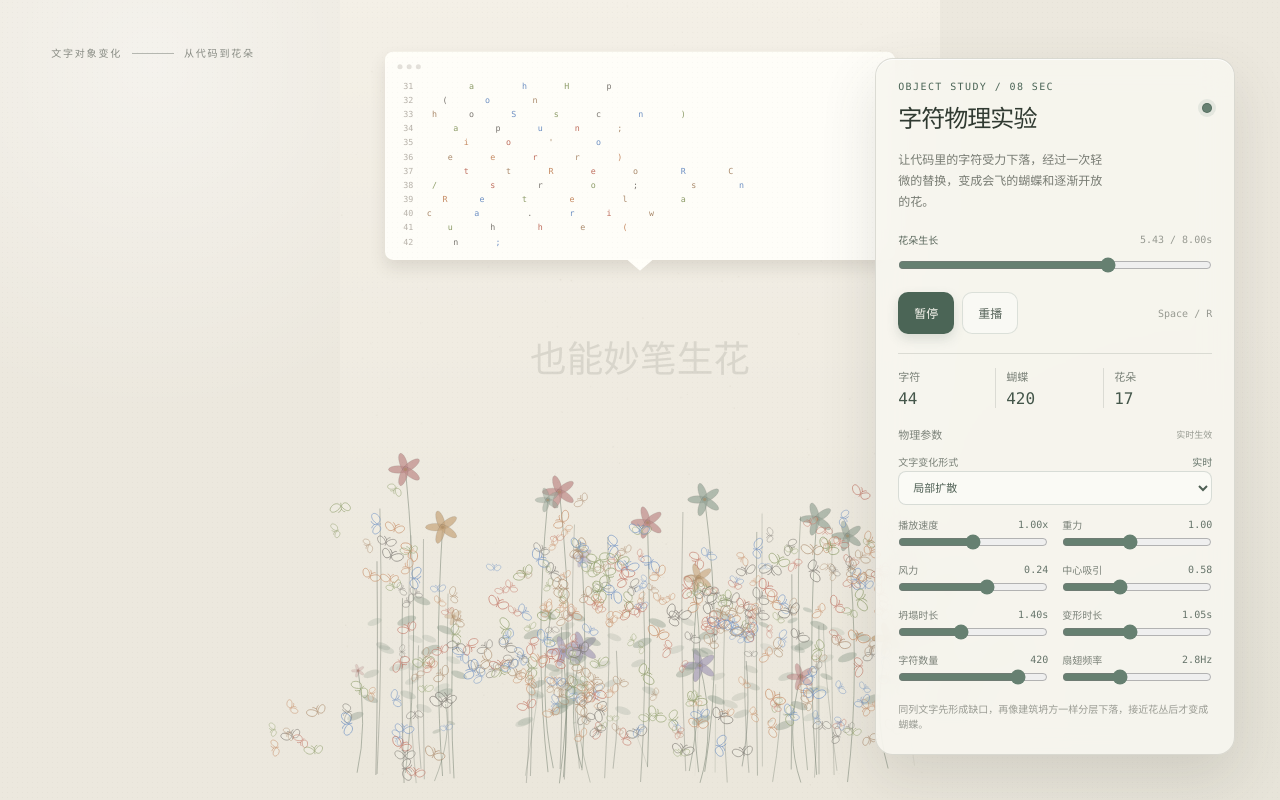
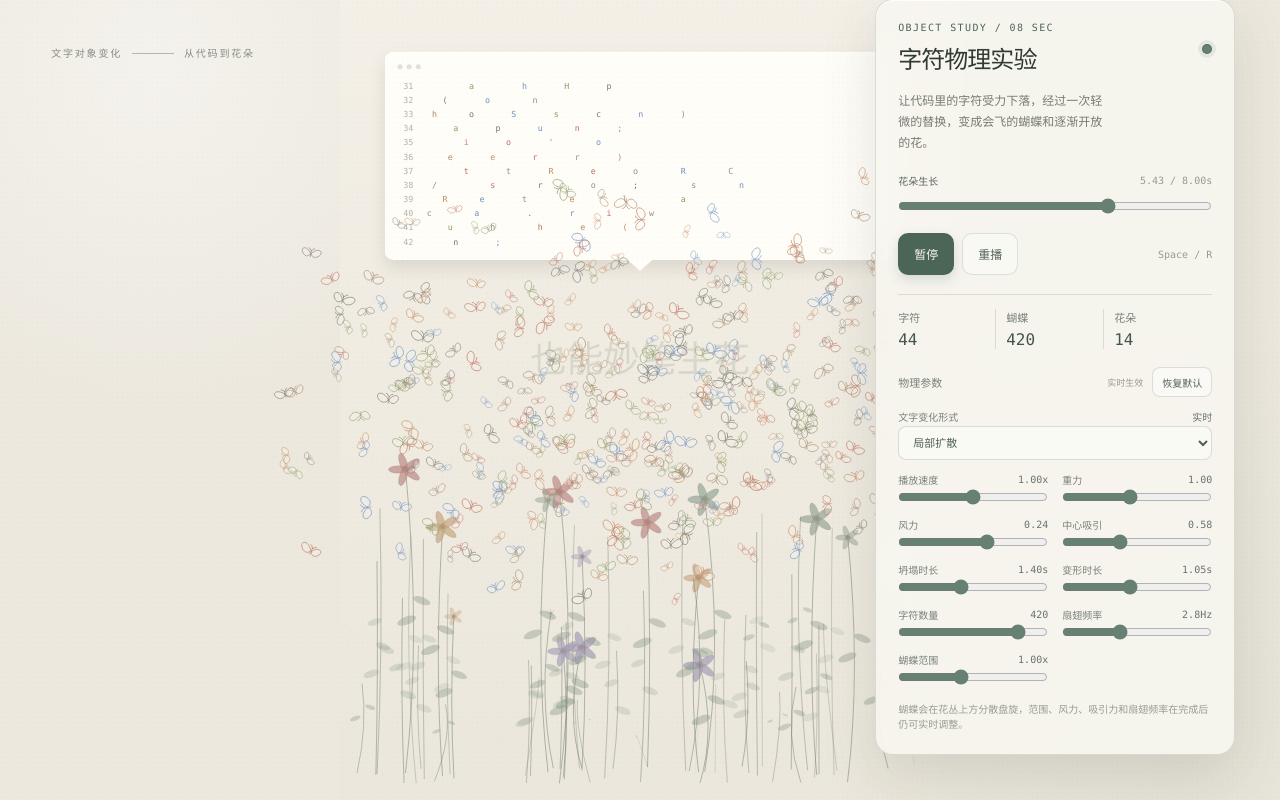
Before and after one commit to DewMysimple/Character, a React (Vite) app: page / in a window 1280 px wide. Built offline with nearby package versions, Linux system fonts and the light colour scheme.

Commit message:
feat: spread butterflies and reset controls

```diff
--- a/src/App.tsx
+++ b/src/App.tsx
@@ -31,6 +31,10 @@ export default function App() {
     setReplayToken((token) => token + 1);
     setSnapshot(INITIAL_SNAPSHOT);
     setPlaying(true);
+  };
+
+  const handleResetConfig = () => {
+    setConfig({ ...DEFAULT_PHYSICS });
   };
 
   const handleSeek = (time: number) => {
@@ -82,6 +86,7 @@ export default function App() {
         snapshot={snapshot}
         onToggle={handleToggle}
         onReplay={handleReplay}
+        onResetConfig={handleResetConfig}
         onSeek={handleSeek}
         onConfigChange={handleConfigChange}
       />
--- a/src/components/ControlPanel.tsx
+++ b/src/components/ControlPanel.tsx
@@ -7,6 +7,7 @@ interface ControlPanelProps {
   snapshot: SceneSnapshot;
   onToggle: () => void;
   onReplay: () => void;
+  onResetConfig: () => void;
   onSeek: (time: number) => void;
   onConfigChange: <Key extends keyof PhysicsConfig>(key: Key, value: PhysicsConfig[Key]) => void;
 }
@@ -19,6 +20,7 @@ export function ControlPanel({
   snapshot,
   onToggle,
   onReplay,
+  onResetConfig,
   onSeek,
   onConfigChange,
 }: ControlPanelProps) {
@@ -84,7 +86,12 @@ export function ControlPanel({
 
       <div className="parameter-heading">
         <span>物理参数</span>
-        <span className="parameter-hint">实时生效</span>
+        <div className="parameter-heading-actions">
+          <span className="parameter-hint">实时生效</span>
+          <button className="reset-button" type="button" onClick={onResetConfig}>
+            恢复默认
+          </button>
+        </div>
       </div>
 
       <div className="parameters-grid">
@@ -164,9 +171,18 @@ export function ControlPanel({
           display={`${formatValue(config.wingBeatFrequency, 1)}Hz`}
           onChange={(value) => onConfigChange("wingBeatFrequency", value)}
         />
+        <Parameter
+          label="蝴蝶范围"
+          value={config.butterflySpread}
+          min={0.55}
+          max={1.65}
+          step={0.05}
+          display={`${formatValue(config.butterflySpread, 2)}x`}
+          onChange={(value) => onConfigChange("butterflySpread", value)}
+        />
       </div>
 
-      <p className="motion-note">同列文字先形成缺口，再像建筑坍方一样分层下落，接近花丛后才变成蝴蝶。</p>
+      <p className="motion-note">蝴蝶会在花丛上方分散盘旋，范围、风力、吸引力和扇翅频率在完成后仍可实时调整。</p>
     </aside>
   );
 }
--- a/src/engine/scene.ts
+++ b/src/engine/scene.ts
@@ -48,6 +48,8 @@ const COLLAPSE_CENTER_X = DESIGN_WIDTH / 2;
 const COLLAPSE_CENTER_Y = 304;
 const FLOWER_ZONE_MIN_Y = 650;
 const FLOWER_ZONE_MAX_Y = 776;
+const BUTTERFLY_ZONE_TOP = 322;
+const BUTTERFLY_ZONE_BOTTOM = 682;
 const CODE_START_X = 104;
 const CODE_START_Y = 104;
 const CODE_CHAR_STEP = 6.35;
@@ -517,14 +519,28 @@ export class SceneEngine {
       const age = Math.max(0, this.motionTime - butterfly.birthTime);
       butterfly.flightPhase += delta * 7.2;
       butterfly.wingPhase += delta * this.config.wingBeatFrequency * Math.PI * 2;
-      const orbitX = butterfly.targetX + Math.sin(age * 1.18 + butterfly.flightPhase) * butterfly.orbitRadius;
-      const orbitY = butterfly.targetY + Math.cos(age * 1.42 + butterfly.flightPhase) * butterfly.orbitHeight;
+      const spread = this.config.butterflySpread;
+      const wideDriftX = Math.sin(age * 0.42 + butterfly.seed) * 42 * spread;
+      const wideDriftY = Math.cos(age * 0.36 + butterfly.seed * 0.7) * 38 * spread;
+      const orbitX =
+        butterfly.targetX +
+        wideDriftX +
+        Math.sin(age * 1.18 + butterfly.flightPhase) * butterfly.orbitRadius * spread;
+      const orbitY =
+        butterfly.targetY +
+        wideDriftY +
+        Math.cos(age * 1.42 + butterfly.flightPhase) * butterfly.orbitHeight * spread;
       const distanceX = orbitX - butterfly.x;
       const distanceY = orbitY - butterfly.y;
       const drift = Math.cos(age * 2.7 + butterfly.seed) * 0.018;
-      const steering = 0.00105;
-      butterfly.vx += (distanceX * steering + drift + this.config.wind * 0.0012) * delta * 60;
+      const steering = 0.00075 + this.config.centerAttraction * 0.00055;
+      const canopyLift =
+        (BUTTERFLY_ZONE_TOP - butterfly.y) * 0.00006 +
+        (BUTTERFLY_ZONE_BOTTOM - butterfly.y) * 0.000018;
+      butterfly.vx +=
+        (distanceX * steering + drift + this.config.wind * 0.0012) * delta * 60;
       butterfly.vy += (distanceY * steering + Math.sin(age * 2.2 + butterfly.seed) * 0.014) * delta * 60;
+      butterfly.vy += canopyLift * delta * 60;
       butterfly.vx *= 0.982;
       butterfly.vy *= 0.982;
       const flightSpeed = Math.hypot(butterfly.vx, butterfly.vy);
@@ -537,7 +553,11 @@ export class SceneEngine {
       butterfly.rotation += butterfly.rotationSpeed * delta * 60 + butterfly.vx * 0.0006;
       butterfly.alpha = 0.9 * easeOutCubic(clamp(age / 0.34, 0, 1));
 
-      if (!butterfly.flowerLinked && Math.hypot(distanceX, distanceY) < 64) {
+      const flowerDistance = Math.hypot(
+        butterfly.flowerX - butterfly.x,
+        butterfly.flowerY - butterfly.y,
+      );
+      if (!butterfly.flowerLinked && (flowerDistance < 112 || age > 1.65)) {
         butterfly.flowerLinked = true;
         this.activateFlower(
           butterfly.targetFlowerId,
@@ -681,11 +701,20 @@ export class SceneEngine {
     const id = this.butterflies.length;
     const targetFlowerId = id % this.flowers.length;
     const targetFlower = this.flowers[targetFlowerId];
-    const targetX =
+    const flowerX =
       targetFlower.x + targetFlower.sway * 0.45 + (seededRandom(glyph.seed + 13) - 0.5) * 24;
-    const targetY =
-      targetFlower.groundY -
-      targetFlower.height * (0.68 + seededRandom(glyph.seed + 14) * 0.12);
+    const flowerY = targetFlower.groundY - targetFlower.height;
+    const targetX = clamp(
+      flowerX + (seededRandom(glyph.seed + 19) - 0.5) * 150,
+      36,
+      DESIGN_WIDTH - 36,
+    );
+    const canopyBias = seededRandom(glyph.seed + 14);
+    const targetY = clamp(
+      350 + canopyBias * 292 + (flowerY - 650) * 0.22,
+      BUTTERFLY_ZONE_TOP,
+      BUTTERFLY_ZONE_BOTTOM,
+    );
     this.butterflies.push({
       id,
       x: glyph.x,
@@ -700,10 +729,12 @@ export class SceneEngine {
       color: glyph.color,
       seed: glyph.seed,
       targetFlowerId,
+      flowerX,
+      flowerY,
       targetX,
       targetY,
-      orbitRadius: 18 + seededRandom(glyph.seed + 15) * 24,
-      orbitHeight: 10 + seededRandom(glyph.seed + 16) * 18,
+      orbitRadius: 28 + seededRandom(glyph.seed + 15) * 52,
+      orbitHeight: 20 + seededRandom(glyph.seed + 16) * 46,
       flightPhase: seededRandom(glyph.seed + 17) * Math.PI * 2,
       wingPhase: seededRandom(glyph.seed + 18) * Math.PI * 2,
       flowerLinked: false,
--- a/src/engine/types.ts
+++ b/src/engine/types.ts
@@ -20,6 +20,7 @@ export interface PhysicsConfig {
   particleCount: number;
   speed: number;
   wingBeatFrequency: number;
+  butterflySpread: number;
 }
 
 export interface GlyphParticle {
@@ -61,6 +62,8 @@ export interface Butterfly {
   color: string;
   seed: number;
   targetFlowerId: number;
+  flowerX: number;
+  flowerY: number;
   targetX: number;
   targetY: number;
   orbitRadius: number;
@@ -119,4 +122,5 @@ export const DEFAULT_PHYSICS: PhysicsConfig = {
   particleCount: 420,
   speed: 1,
   wingBeatFrequency: 2.8,
+  butterflySpread: 1,
 };
--- a/src/styles.css
+++ b/src/styles.css
@@ -296,10 +296,45 @@ input[type="range"]:focus-visible {
   font-weight: 650;
 }
 
+.parameter-heading-actions {
+  display: flex;
+  align-items: center;
+  gap: 9px;
+}
+
 .parameter-hint {
   font-family: "SFMono-Regular", Consolas, monospace;
   font-size: 9px;
   font-weight: 400;
+}
+
+.reset-button {
+  min-height: 30px;
+  padding: 0 9px;
+  color: #566359;
+  background: rgba(255, 255, 255, 0.42);
+  border: 1px solid rgba(75, 101, 86, 0.18);
+  border-radius: 8px;
+  font-size: 10px;
+  font-weight: 600;
+  transition-property: color, background-color, border-color, transform;
+  transition-duration: 160ms;
+  transition-timing-function: cubic-bezier(0.2, 0, 0, 1);
+}
+
+.reset-button:hover {
+  color: #405648;
+  background: rgba(255, 255, 255, 0.76);
+  border-color: rgba(75, 101, 86, 0.34);
+}
+
+.reset-button:active {
+  transform: scale(0.96);
+}
+
+.reset-button:focus-visible {
+  outline: 3px solid rgba(102, 128, 113, 0.28);
+  outline-offset: 3px;
 }
 
 .parameters-grid {
```
Also changed, not shown: wiki_memory/决策/ADR-006-完成态蝴蝶分散飞行与参数响应.md (added, +45 -0 lines), wiki_memory/当前状态/系统架构.md (+4 -1 lines), wiki_memory/当前状态/项目概览.md (+2 -1 lines), wiki_memory/日志/2026-08-31-蝴蝶分散飞行与参数重置.md (added, +49 -0 lines), wiki_memory/日志/MOC_工作日志.md (+1 -0 lines), wiki_memory/知识/模块/字符物理场景.md (+4 -3 lines), wiki_memory/决策/README.md, 1 other file (tests, documents, lock files or other folders).
